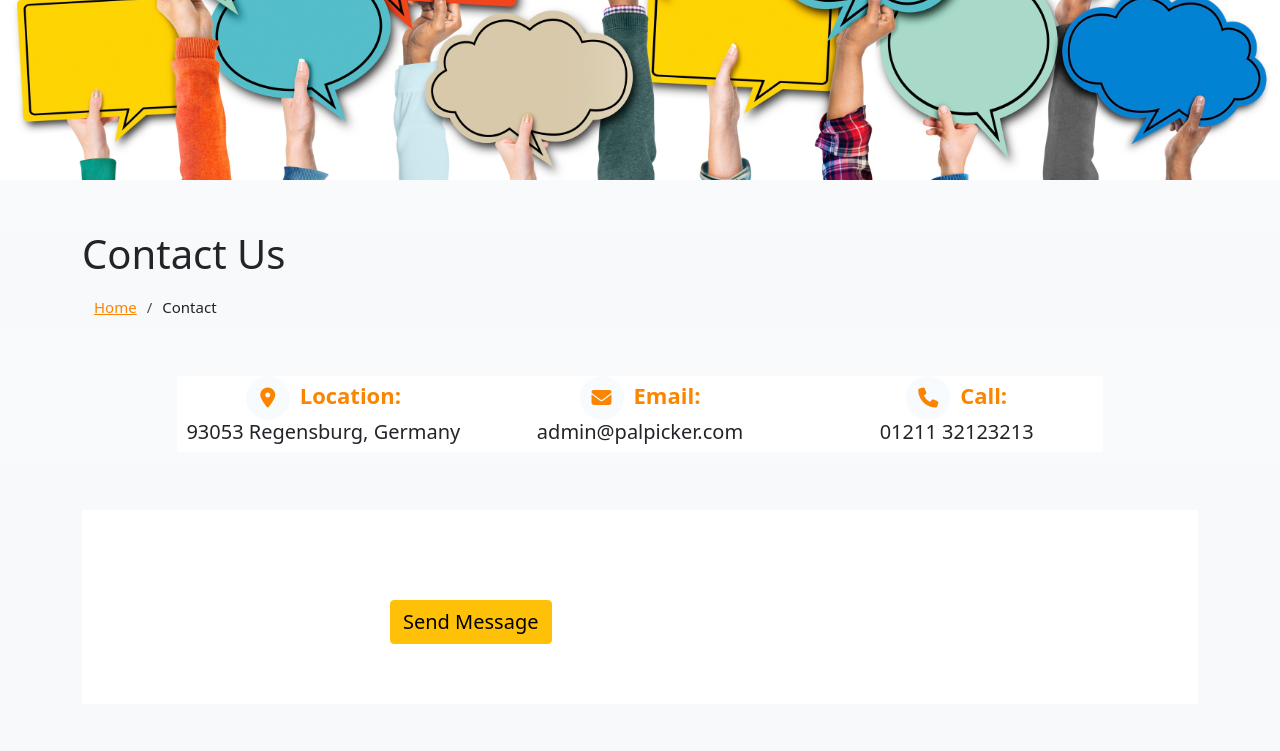
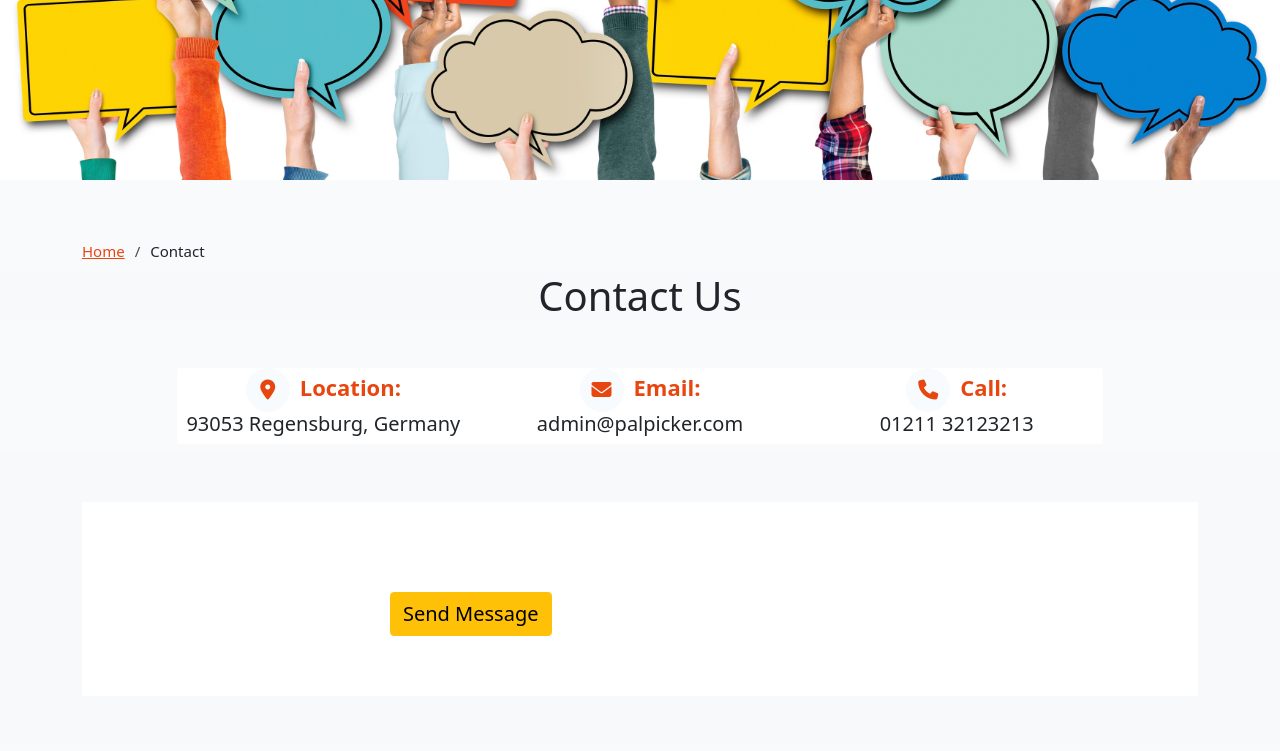
Before and after one commit to HinaKhan94/palpicker, a Django app: page /contact/ in a window 1280 px wide. Shown: the part 480-1231 px from the top of the page. Run offline with Django 3.2, Linux system fonts and the light colour scheme; some libraries are stand-ins or nearby versions.

Commit message:
Add breadcrumbs to aboutus and contact pages

```diff
--- a/static/css/style.css
+++ b/static/css/style.css
@@ -57,9 +57,7 @@ body {
     background-color: #fff;
 }
 
-/*-------------------------------------------------------------
-# Breadcrumbs
--------------------------------------------------------------*/
+/*-------Breadcrumbs------*/
 .breadcrumbs {
   padding: 10px 0;
 }
@@ -83,13 +81,13 @@ body {
 }
 
 .breadcrumbs ol li a {
-  color: #fb8500;
+  color: #E84610;
 }
 
 .breadcrumbs ol li+li::before {
   display: inline-block;
   padding-right: 10px;
-  color: #495057;
+  color: #4A4A4F;
   content: "/";
 }
 
@@ -267,11 +265,13 @@ body {
     margin-top: 10px;
 }
 
-/*-------------------------------------------------------------
-# Contact
--------------------------------------------------------------*/
+/*-------Contact Section------*/
 #contact {
   padding: 0;
+}
+
+.contact-h1 {
+  text-align: center;
 }
 
 .contact-details {
@@ -297,7 +297,7 @@ body {
 
 .contact .info i {
   font-size: 20px;
-  color: #fb8500;
+  color: #E84610;
   float: left;
   width: 44px;
   height: 44px;
@@ -314,18 +314,18 @@ body {
   font-size: 22px;
   font-weight: 600;
   margin-bottom: 5px;
-  color: #fb8500;
+  color: #E84610;
 }
 
 .contact .info p {
   padding: 0 0 0 60px;
   margin-bottom: 0;
   font-size: 14px;
-  color: #495057;
+  color: #4A4A4F;
 }
 
 .contact .info:hover i {
-  background: #495057;
+  background: #4A4A4F;
   color: #fff;
 }
 
@@ -347,7 +347,7 @@ body {
 }
 
 .enquiry-icon {
-  color: #fb8500;
+  color: #E84610;
 }
 
 /*-------Footer------*/
--- a/templates/contact.html
+++ b/templates/contact.html
@@ -3,12 +3,6 @@
 {% load crispy_forms_tags %}
 
 {% block content %}
-
-<section class="bg-light">
-    <div class="container">
-        <div class="section-title section-header">
-            <h1>Contact Us</h1>
-        </div>
 
  <!-- ======= Breadcrumbs ======= -->
  <div id="breadcrumbs" class="breadcrumbs">
@@ -21,6 +15,12 @@
         </div>
     </div>
 </div><!-- End Breadcrumbs -->
+
+<section class="bg-light">
+    <div class="container">
+        <div class="section-title section-header">
+            <h1 class="contact-h1">Contact Us</h1>
+        </div>
     </div>
 </section>
 
```
Also changed, not shown: templates/aboutus.html (+13 -0 lines). Lines whose indentation alone changed are shown as unchanged.
